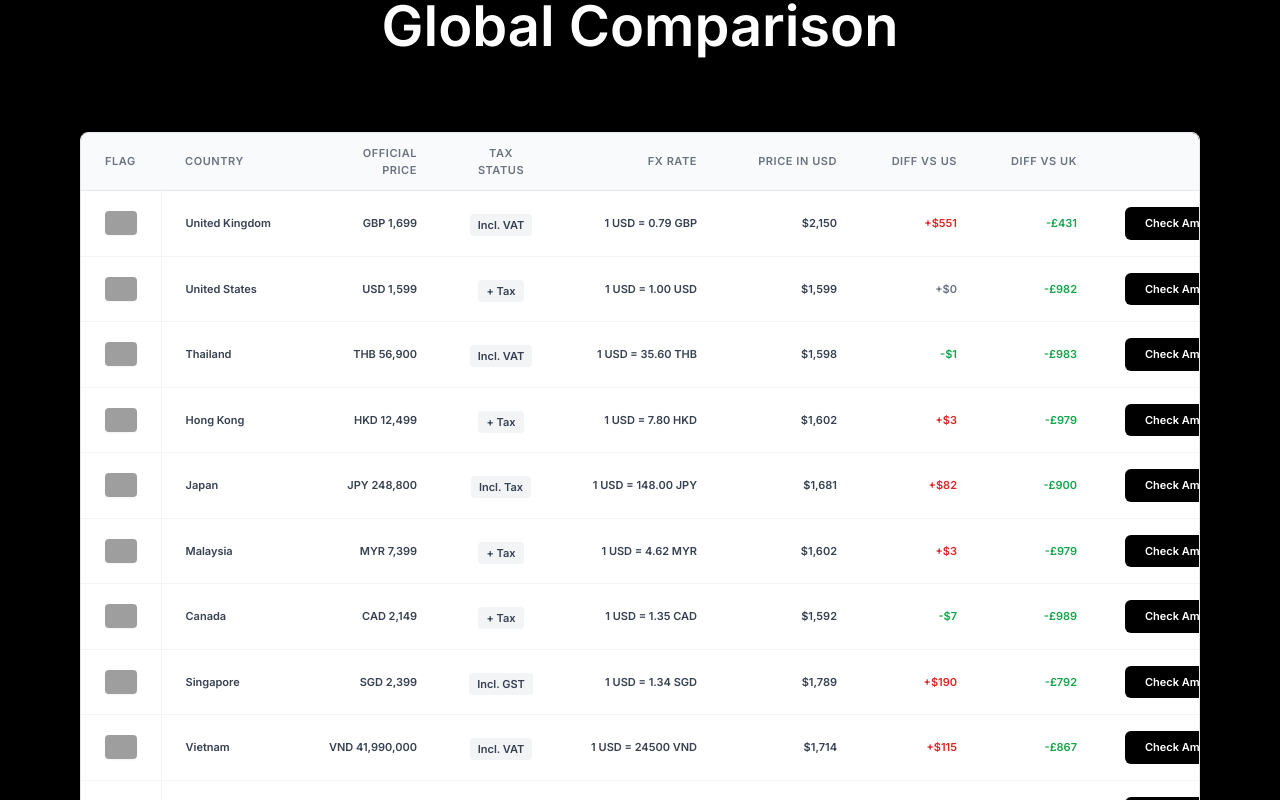
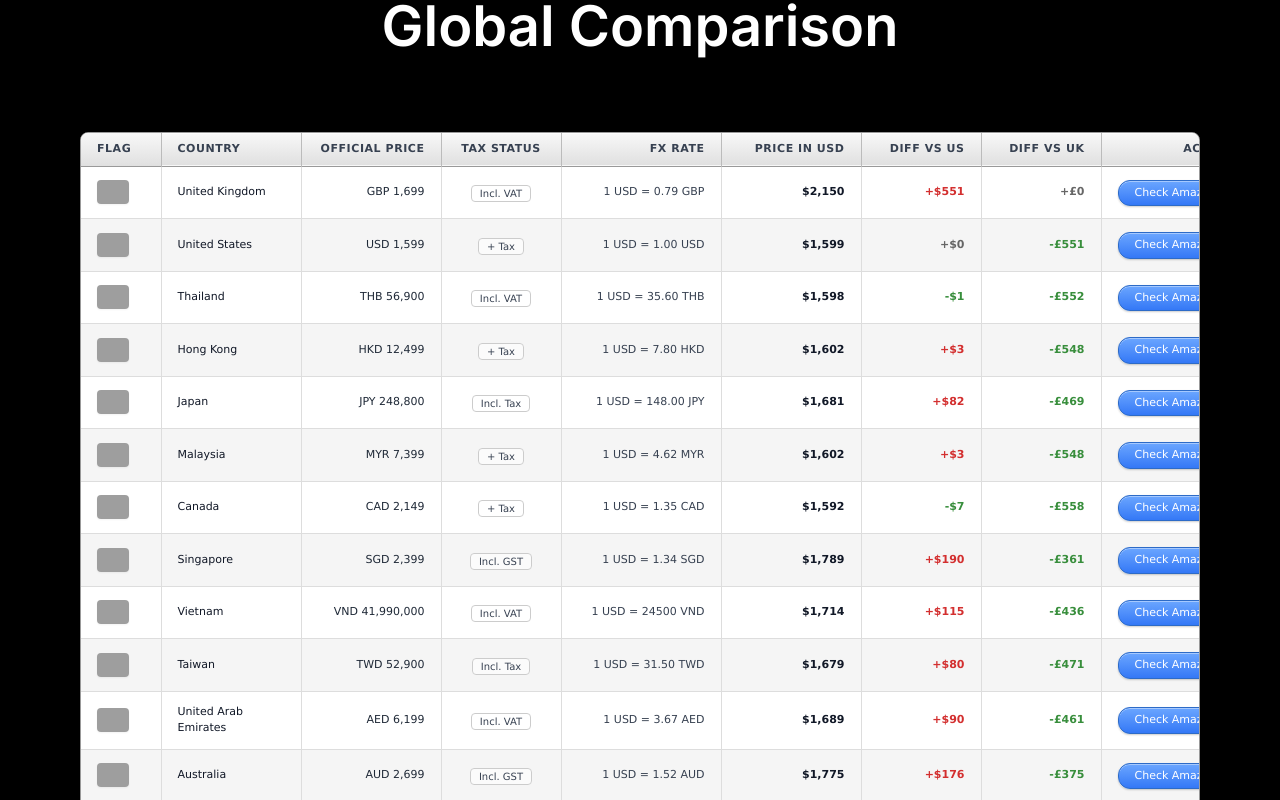
Before and after one commit to FPL-Masterminds/global-tech-price, a React (Vite) app: page / in a window 1280 px wide. Shown: the part 940-1740 px from the top of the page. Built offline with nearby package versions, Linux system fonts and the light colour scheme; grey boxes are pictures that could not be loaded.

Commit message:
Transform pricing grid to iTunes 2005 retro aesthetic

```diff
--- a/App.tsx
+++ b/App.tsx
@@ -95,53 +95,56 @@ const App: React.FC = () => {
         </div>
       </header>
 
-      {/* Main Grid Section */}
+      {/* Main Grid Section - iTunes 2005 Style */}
       <section className="bg-black py-[124px] flex flex-col items-center">
         <div className="w-[87.5%] max-w-[1400px]">
           <h2 className="text-[32px] md:text-[56px] font-semibold mb-16 text-center text-white">Global Comparison</h2>
 
-          <div className="overflow-x-auto bg-white rounded-lg shadow-sm border border-gray-200">
-            <table className="w-full text-left border-collapse">
+          <div className="overflow-x-auto rounded-lg shadow-2xl" style={{ background: 'linear-gradient(180deg, #e8e8e8 0%, #d0d0d0 50%, #c0c0c0 100%)', border: '1px solid #999' }}>
+            <table className="w-full text-left border-collapse" style={{ fontFamily: "'Lucida Grande', 'Lucida Sans Unicode', sans-serif" }}>
               <thead>
-                <tr className="bg-gray-50 border-b border-gray-200">
-                  <th className="py-3 px-6 min-w-[80px] text-[11px] font-semibold text-gray-500 uppercase tracking-wider sticky left-0 z-20 bg-gray-50">Flag</th>
-                  <th className="py-3 px-6 min-w-[140px] text-[11px] font-semibold text-gray-500 uppercase tracking-wider">Country</th>
-                  <th className="py-3 px-6 min-w-[140px] text-[11px] font-semibold text-gray-500 uppercase tracking-wider text-right">Official Price</th>
-                  <th className="py-3 px-6 min-w-[120px] text-[11px] font-semibold text-gray-500 uppercase tracking-wider text-center">Tax Status</th>
-                  <th className="py-3 px-6 min-w-[160px] text-[11px] font-semibold text-gray-500 uppercase tracking-wider text-right">FX Rate</th>
-                  <th className="py-3 px-6 min-w-[140px] text-[11px] font-semibold text-gray-500 uppercase tracking-wider text-right">Price in USD</th>
-                  <th className="py-3 px-6 min-w-[120px] text-[11px] font-semibold text-gray-500 uppercase tracking-wider text-right">Diff vs US</th>
-                  <th className="py-3 px-6 min-w-[120px] text-[11px] font-semibold text-gray-500 uppercase tracking-wider text-right">Diff vs UK</th>
-                  <th className="py-3 px-6 min-w-[140px] text-[11px] font-semibold text-gray-500 uppercase tracking-wider text-right">Action</th>
+                <tr style={{ background: 'linear-gradient(180deg, #f8f8f8 0%, #e0e0e0 100%)', borderBottom: '1px solid #999', boxShadow: 'inset 0 1px 0 rgba(255,255,255,0.8)' }}>
+                  <th className="py-2 px-4 min-w-[80px] text-[11px] font-bold text-gray-700 uppercase tracking-wider sticky left-0 z-20" style={{ background: 'linear-gradient(180deg, #f8f8f8 0%, #e0e0e0 100%)', borderRight: '1px solid #bbb' }}>Flag</th>
+                  <th className="py-2 px-4 min-w-[140px] text-[11px] font-bold text-gray-700 uppercase tracking-wider" style={{ borderRight: '1px solid #bbb' }}>Country</th>
+                  <th className="py-2 px-4 min-w-[140px] text-[11px] font-bold text-gray-700 uppercase tracking-wider text-right" style={{ borderRight: '1px solid #bbb' }}>Official Price</th>
+                  <th className="py-2 px-4 min-w-[120px] text-[11px] font-bold text-gray-700 uppercase tracking-wider text-center" style={{ borderRight: '1px solid #bbb' }}>Tax Status</th>
+                  <th className="py-2 px-4 min-w-[160px] text-[11px] font-bold text-gray-700 uppercase tracking-wider text-right" style={{ borderRight: '1px solid #bbb' }}>FX Rate</th>
+                  <th className="py-2 px-4 min-w-[140px] text-[11px] font-bold text-gray-700 uppercase tracking-wider text-right" style={{ borderRight: '1px solid #bbb' }}>Price in USD</th>
+                  <th className="py-2 px-4 min-w-[120px] text-[11px] font-bold text-gray-700 uppercase tracking-wider text-right" style={{ borderRight: '1px solid #bbb' }}>Diff vs US</th>
+                  <th className="py-2 px-4 min-w-[120px] text-[11px] font-bold text-gray-700 uppercase tracking-wider text-right" style={{ borderRight: '1px solid #bbb' }}>Diff vs UK</th>
+                  <th className="py-2 px-4 min-w-[140px] text-[11px] font-bold text-gray-700 uppercase tracking-wider text-right">Action</th>
                 </tr>
               </thead>
-              <tbody className="font-['Inter']">
+              <tbody style={{ fontFamily: "'Lucida Grande', 'Lucida Sans Unicode', sans-serif" }}>
                 {MOCK_PRICES.map((item, idx) => (
-                  <tr key={idx} className="border-b border-gray-100 hover:bg-gray-50 transition-colors">
-                    <td className="py-4 px-6 sticky left-0 z-10 bg-white hover:bg-gray-50 border-r border-gray-100">
+                  <tr key={idx} className="transition-all cursor-pointer" style={{
+                    background: idx % 2 === 0 ? '#fff' : '#f5f5f5',
+                    borderBottom: '1px solid #ddd'
+                  }} onMouseEnter={(e) => e.currentTarget.style.background = '#3478F6'} onMouseLeave={(e) => e.currentTarget.style.background = idx % 2 === 0 ? '#fff' : '#f5f5f5'}>
+                    <td className="py-3 px-4 sticky left-0 z-10" style={{ background: idx % 2 === 0 ? '#fff' : '#f5f5f5', borderRight: '1px solid #ddd' }}>
                       <img
                         src={`https://flagcdn.com/w40/${item.code.toLowerCase()}.png`}
                         alt={`${item.country} flag`}
                         className="w-8 h-6 object-cover rounded shadow-sm"
                       />
                     </td>
-                    <td className="py-4 px-6 text-[11px] font-semibold text-gray-700">{item.country}</td>
-                    <td className="py-4 px-6 text-[11px] font-semibold text-gray-700 text-right">{item.officialPrice}</td>
-                    <td className="py-4 px-6 text-center">
-                      <span className="px-2 py-1 rounded text-[11px] font-semibold bg-gray-100 text-gray-700 whitespace-nowrap">
+                    <td className="py-3 px-4 text-[11px] font-normal text-gray-900" style={{ borderRight: '1px solid #ddd' }}>{item.country}</td>
+                    <td className="py-3 px-4 text-[11px] font-normal text-gray-800 text-right" style={{ borderRight: '1px solid #ddd' }}>{item.officialPrice}</td>
+                    <td className="py-3 px-4 text-center" style={{ borderRight: '1px solid #ddd' }}>
+                      <span className="px-2 py-0.5 rounded text-[10px] font-normal bg-white/60 text-gray-700 whitespace-nowrap" style={{ border: '1px solid #ccc' }}>
                         {item.taxStatus}
                       </span>
                     </td>
-                    <td className="py-4 px-6 text-[11px] font-semibold text-gray-700 text-right whitespace-nowrap">{item.fxRate}</td>
-                    <td className="py-4 px-6 text-[11px] font-semibold text-gray-700 text-right whitespace-nowrap">${item.priceInUsd.toLocaleString()}</td>
-                    <td className="py-4 px-6 text-[11px] font-semibold text-right whitespace-nowrap" style={{ color: item.vsUsPrice.startsWith('+') && item.vsUsPrice !== '+$0' ? '#dc2626' : item.vsUsPrice === '+$0' ? '#6b7280' : '#16a34a' }}>
+                    <td className="py-3 px-4 text-[11px] font-normal text-gray-700 text-right whitespace-nowrap" style={{ borderRight: '1px solid #ddd' }}>{item.fxRate}</td>
+                    <td className="py-3 px-4 text-[11px] font-bold text-gray-900 text-right whitespace-nowrap" style={{ borderRight: '1px solid #ddd' }}>${item.priceInUsd.toLocaleString()}</td>
+                    <td className="py-3 px-4 text-[11px] font-semibold text-right whitespace-nowrap" style={{ color: item.vsUsPrice.startsWith('+') && item.vsUsPrice !== '+$0' ? '#d32f2f' : item.vsUsPrice === '+$0' ? '#666' : '#388e3c', borderRight: '1px solid #ddd' }}>
                       {item.vsUsPrice}
                     </td>
-                    <td className="py-4 px-6 text-[11px] font-semibold text-right whitespace-nowrap" style={{ color: (item.priceInUsd - 2581) > 0 ? '#dc2626' : (item.priceInUsd - 2581) === 0 ? '#6b7280' : '#16a34a' }}>
-                      {item.priceInUsd - 2581 === 0 ? '+£0' : item.priceInUsd - 2581 > 0 ? `+£${item.priceInUsd - 2581}` : `-£${Math.abs(item.priceInUsd - 2581)}`}
+                    <td className="py-3 px-4 text-[11px] font-semibold text-right whitespace-nowrap" style={{ color: (item.priceInUsd - 2150) > 0 ? '#d32f2f' : (item.priceInUsd - 2150) === 0 ? '#666' : '#388e3c', borderRight: '1px solid #ddd' }}>
+                      {item.priceInUsd - 2150 === 0 ? '+£0' : item.priceInUsd - 2150 > 0 ? `+£${item.priceInUsd - 2150}` : `-£${Math.abs(item.priceInUsd - 2150)}`}
                     </td>
-                    <td className="py-4 px-6 text-right">
-                      <button className="px-5 py-2 rounded-md text-[11px] font-semibold bg-black text-white hover:bg-gray-800 transition-all whitespace-nowrap">
+                    <td className="py-3 px-4 text-right">
+                      <button className="px-4 py-1 text-[11px] font-normal text-white whitespace-nowrap" style={{ background: 'linear-gradient(180deg, #6ba6ff 0%, #3478F6 100%)', border: '1px solid #2d6bc7', borderRadius: '12px', boxShadow: 'inset 0 1px 0 rgba(255,255,255,0.4), 0 1px 2px rgba(0,0,0,0.2)' }}>
                         Check Amazon
                       </button>
                     </td>
```
